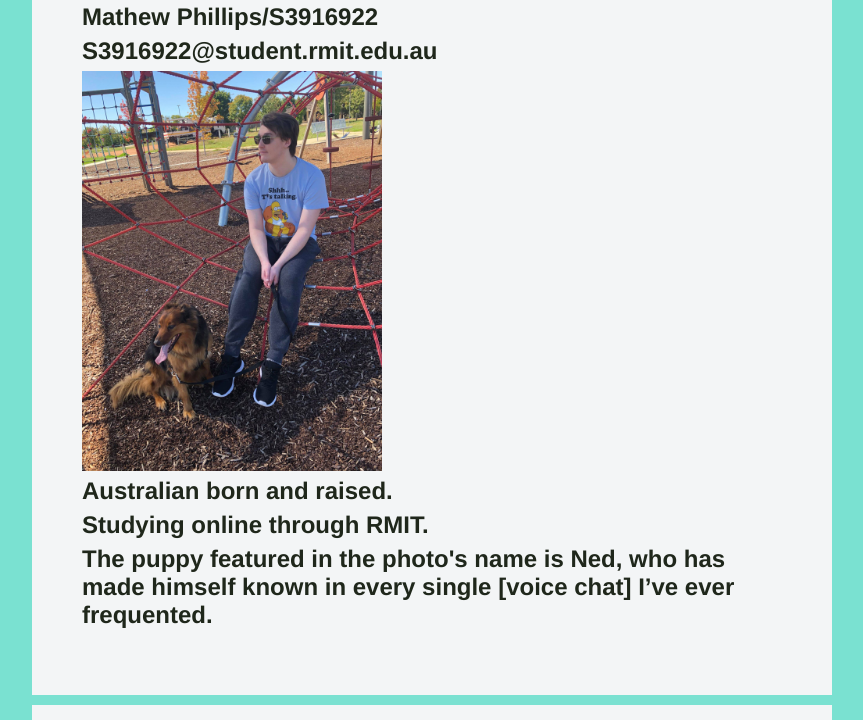
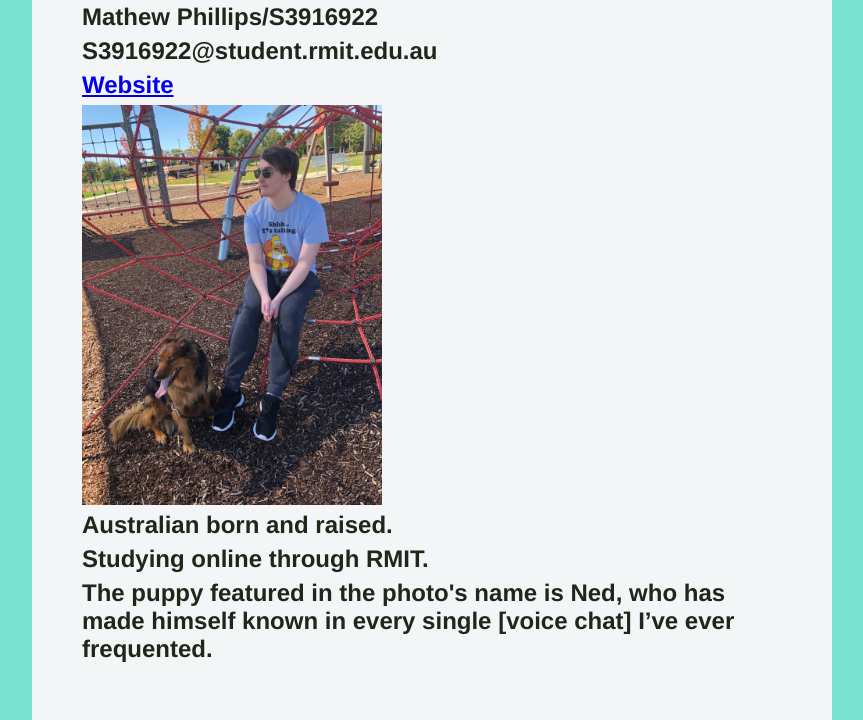
Before and after one commit to HerpMaDerp/MatPhillips, a plain HTML site: page index.html in a window 1280 px wide. Shown: the part 80-800 px from the top of the page, without its empty margins (208-1071 px from the left). Drawn offline with Linux system fonts and the light colour scheme.

Commit message:
Update index.html

```diff
--- a/index.html
+++ b/index.html
@@ -13,6 +13,7 @@
 				<div class="secContent">
 					<p><h4>Mathew Phillips/S3916922 </h4>
 						<h4>S3916922@student.rmit.edu.au </h4>
+						<h4> <a href="https://herpmaderp.github.io/MatPhillips/">Website</a> </h4>
 						<img src="Mathew.jpg" alt="Picture of Mathew featuring Ned the dog." style="width:300px;height:400px;">
 					<h4>Australian born and raised. </h4>
 					<h4>Studying online through RMIT. </h4>
```
